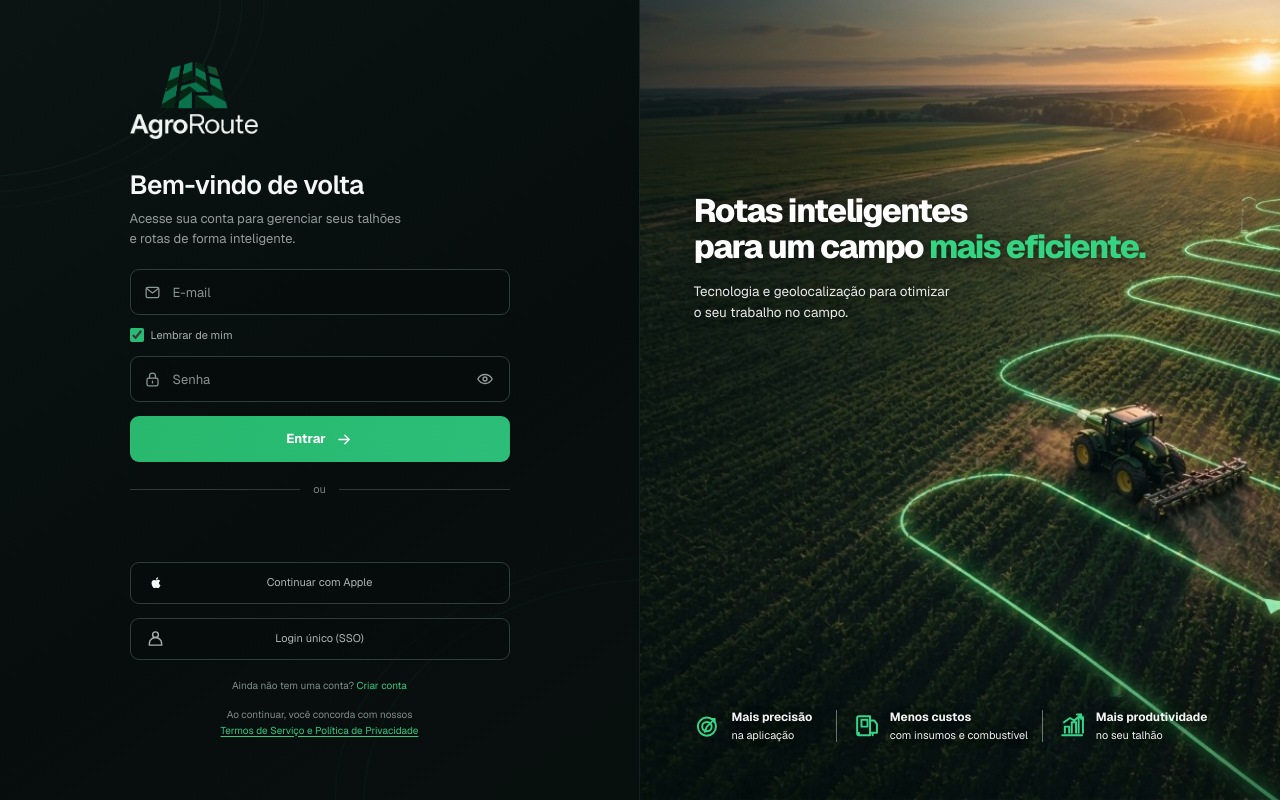
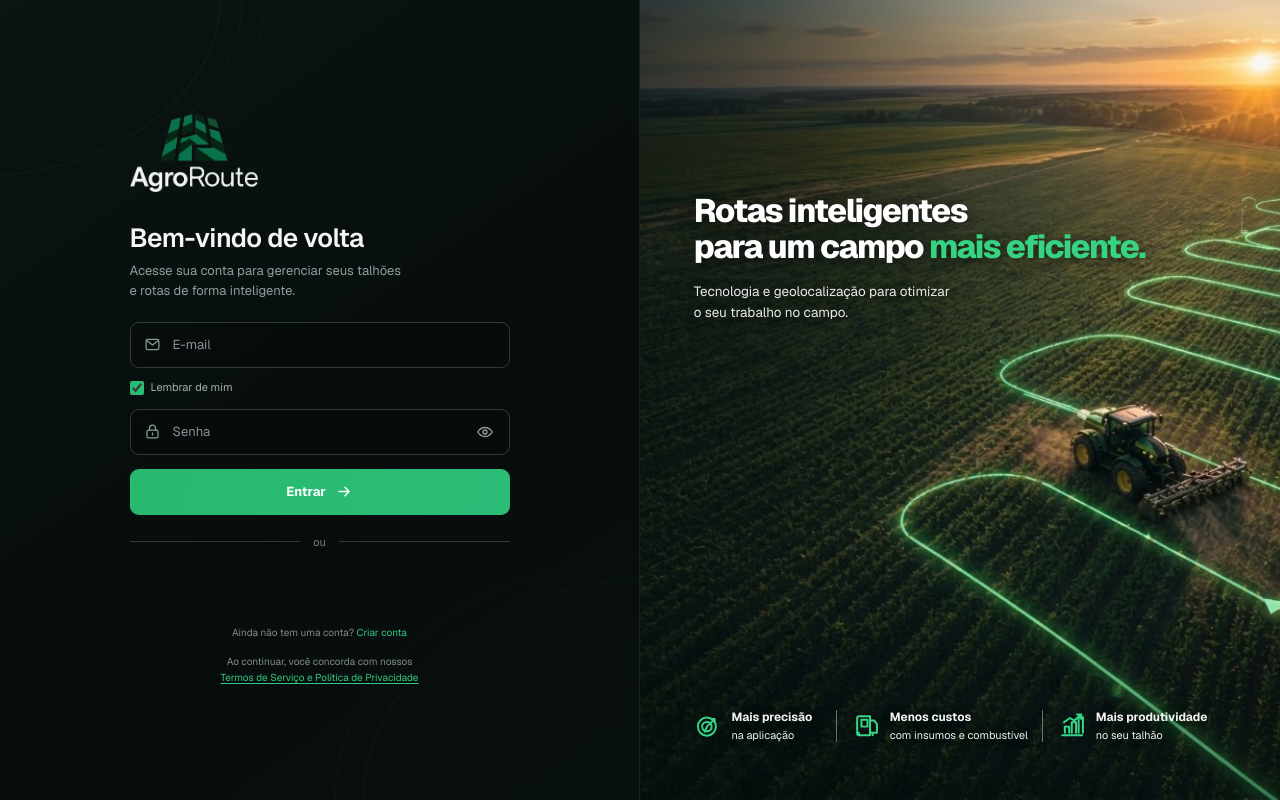
Before and after one commit to leorigo1/agroroute, a Next.js app in the folder frontend/: page /login in a window 1280 px wide. Built offline with nearby package versions, Linux system fonts and the light colour scheme; no server answers.

Commit message:
remove buttons

```diff
--- a/frontend/app/(auth)/auth.module.css
+++ b/frontend/app/(auth)/auth.module.css
@@ -340,26 +340,6 @@
 .googleIcon svg {
   width: 18px;
   height: 18px;
-}
-
-.appleIcon {
-  color: #f4f7f5;
-}
-
-.ssoButton {
-  min-height: 42px;
-  margin-top: 7px;
-}
-
-.ssoIcon {
-  color: #a7b2af;
-}
-
-.ssoIcon svg {
-  stroke: currentColor;
-  stroke-linecap: round;
-  stroke-linejoin: round;
-  stroke-width: 1.5;
 }
 
 .footer {
--- a/frontend/app/(auth)/login/page.tsx
+++ b/frontend/app/(auth)/login/page.tsx
@@ -71,26 +71,6 @@ function ArrowIcon() {
   return (
     <svg viewBox="0 0 20 20" fill="none" aria-hidden="true">
       <path d="M3.5 10h12m-5-5 5 5-5 5" />
-    </svg>
-  );
-}
-
-function AppleIcon() {
-  return (
-    <svg viewBox="0 0 24 24" aria-hidden="true">
-      <path
-        fill="currentColor"
-        d="M16.37 12.54c.02 2.1 1.84 2.8 1.86 2.81-.02.05-.29 1-.95 1.98-.57.85-1.17 1.7-2.1 1.72-.92.02-1.22-.55-2.28-.55-1.05 0-1.39.53-2.25.57-.9.04-1.6-.92-2.18-1.77-1.18-1.7-2.08-4.8-.87-6.88a3.37 3.37 0 0 1 2.85-1.73c.89-.02 1.72.6 2.27.6.55 0 1.58-.74 2.66-.63.45.02 1.72.18 2.53 1.37-.07.04-1.51.88-1.54 2.51Zm-1.75-5.01c.48-.58.8-1.38.71-2.18-.69.03-1.53.46-2.03 1.04-.45.52-.84 1.33-.73 2.1.77.06 1.57-.39 2.05-.96Z"
-      />
-    </svg>
-  );
-}
-
-function UserIcon() {
-  return (
-    <svg viewBox="0 0 20 20" fill="none" aria-hidden="true">
-      <circle cx="10" cy="6" r="3" />
-      <path d="M3.5 17v-1.5a6.5 6.5 0 0 1 13 0V17h-13Z" />
     </svg>
   );
 }
@@ -297,28 +277,6 @@ export default function LoginPage() {
             <span>Login com Google não configurado</span>
           </button>
         )}
-        <button
-          className={styles.providerButton}
-          type="button"
-          disabled
-          title="Integração não disponível"
-        >
-          <span className={`${styles.providerIcon} ${styles.appleIcon}`}>
-            <AppleIcon />
-          </span>
-          <span>Continuar com Apple</span>
-        </button>
-        <button
-          className={`${styles.providerButton} ${styles.ssoButton}`}
-          type="button"
-          disabled
-          title="Integração não disponível"
-        >
-          <span className={`${styles.providerIcon} ${styles.ssoIcon}`}>
-            <UserIcon />
-          </span>
-          <span>Login único (SSO)</span>
-        </button>
       </div>
 
       <footer className={styles.footer}>
```
